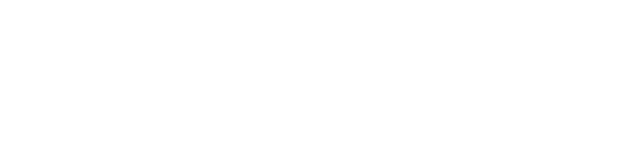
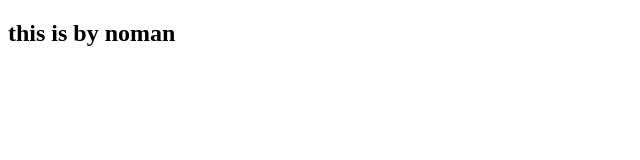
Before and after one commit to nomanur/test, a plain HTML site: page index.html in a window 1280 px wide. Shown: the whole page, without its empty margins (0-640 px from the left). Drawn offline with Linux system fonts and the light colour scheme.

Commit message:
h2 added

```diff
--- a/index.html
+++ b/index.html
@@ -7,6 +7,6 @@
     <title>Document</title>
 </head>
 <body>
-
+    <h2>this is by noman</h2>
 </body>
 </html>
```
